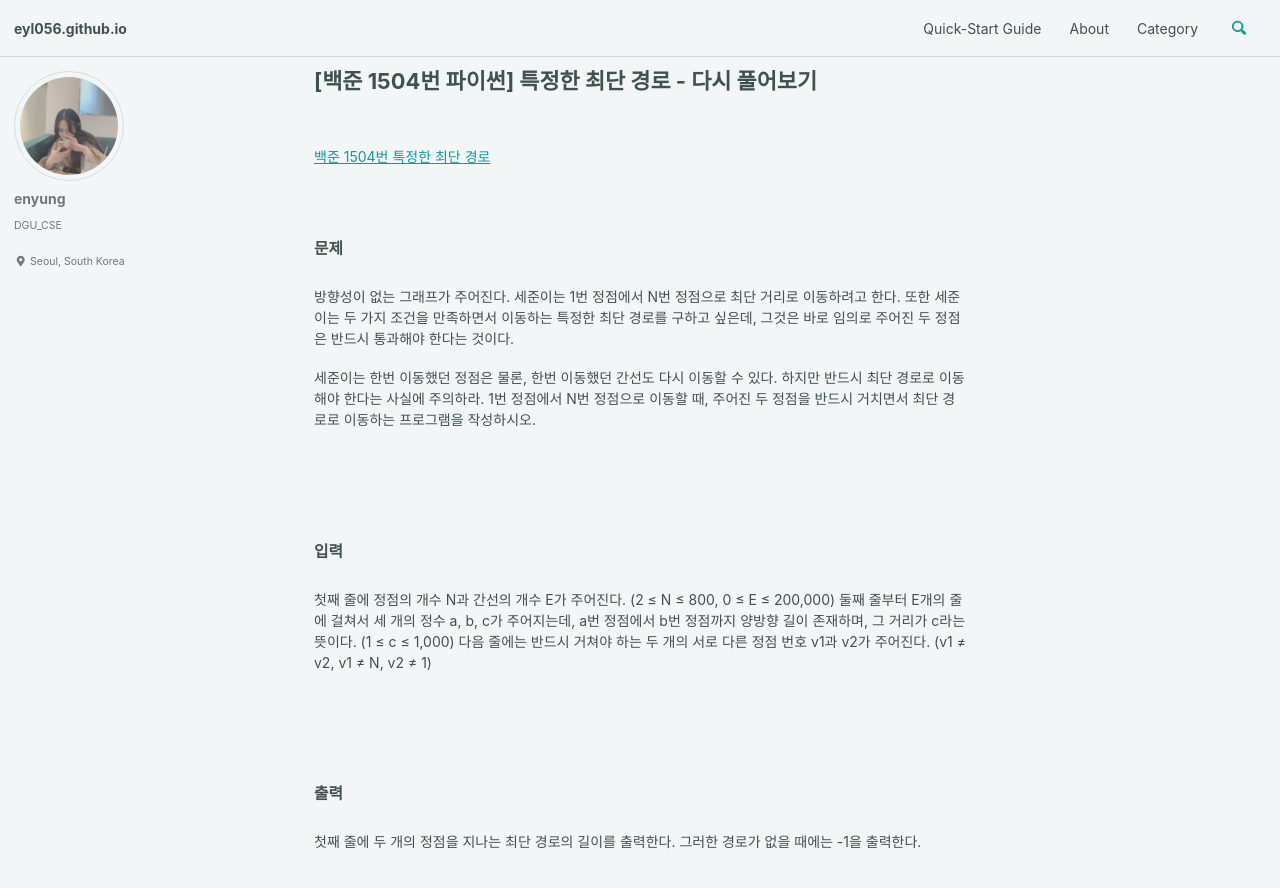
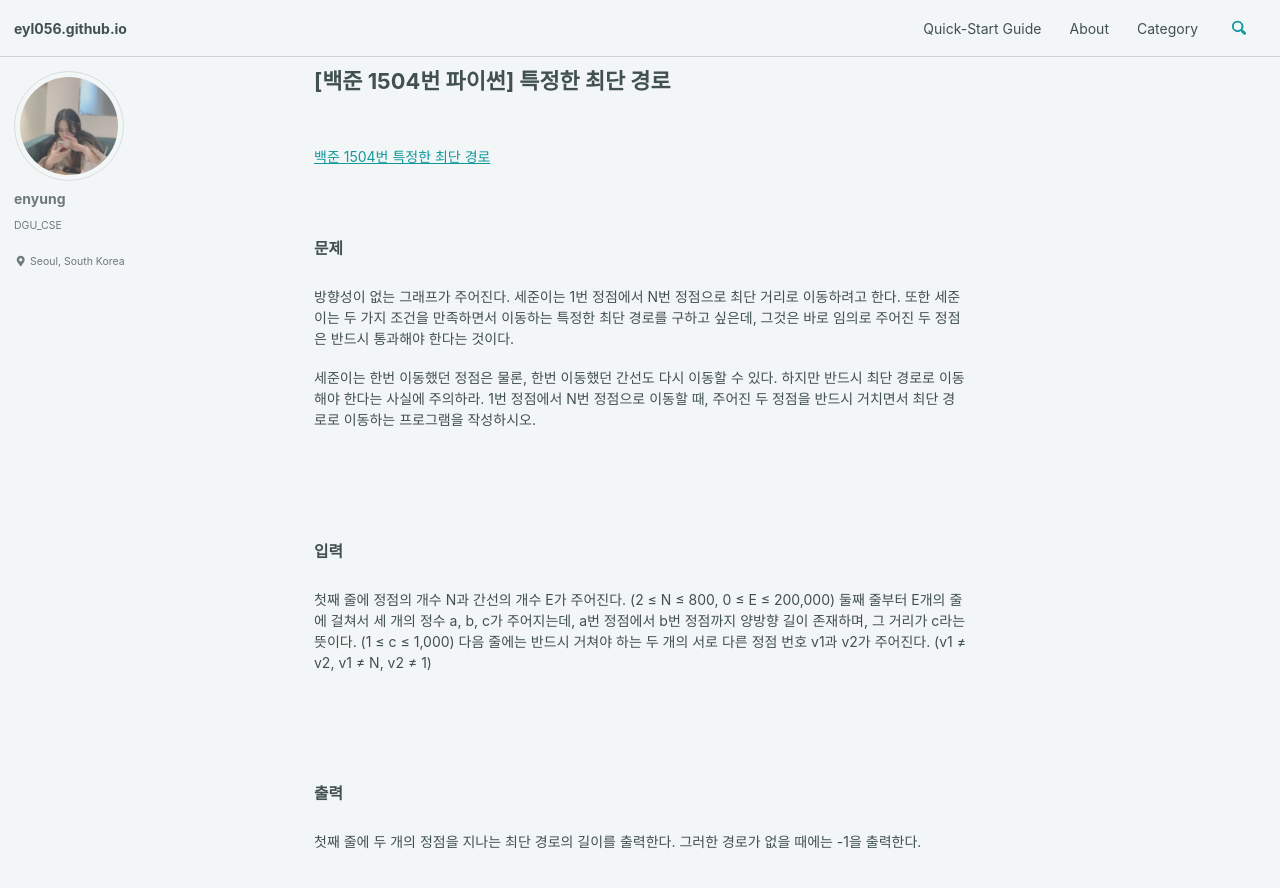
Before and after one commit to eyl056/enyungBlog, a Jekyll site: the page built from _posts/2021-04-02-백준1504.md, in a window 1280 px wide and 900 px high. Shown: the top 888 px of the window. Built offline with Jekyll 4.4.1, drawn with Linux system fonts in a browser that asks for light colours; cached includes are drawn as plain includes.

Commit message:
Update 2021-04-02-백준1504.md

```diff
--- a/_posts/2021-04-02-백준1504.md
+++ b/_posts/2021-04-02-백준1504.md
@@ -1,5 +1,5 @@
 ---
-title: "[백준 1504번 파이썬] 특정한 최단 경로 - 다시 풀어보기"
+title: "[백준 1504번 파이썬] 특정한 최단 경로"
 date: 2020-04-02
 categories: baekjoon
 ---
```
